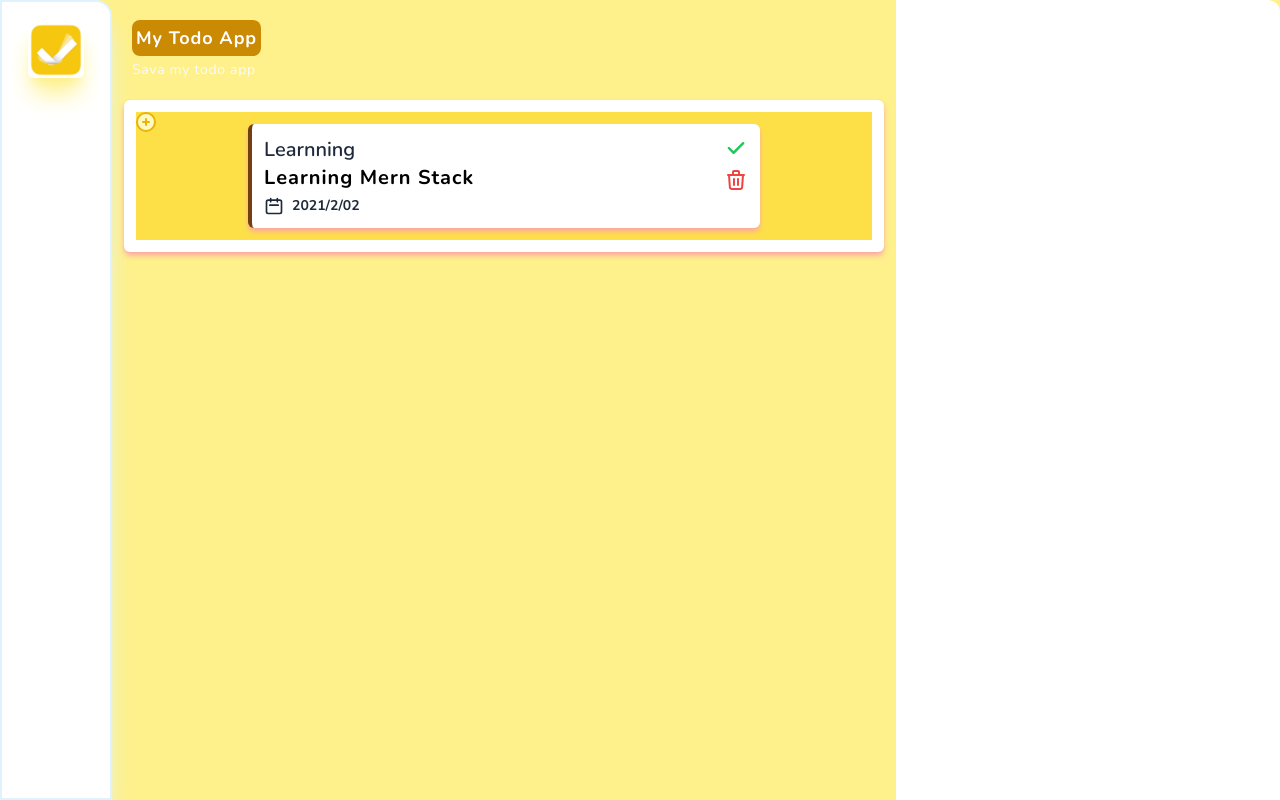
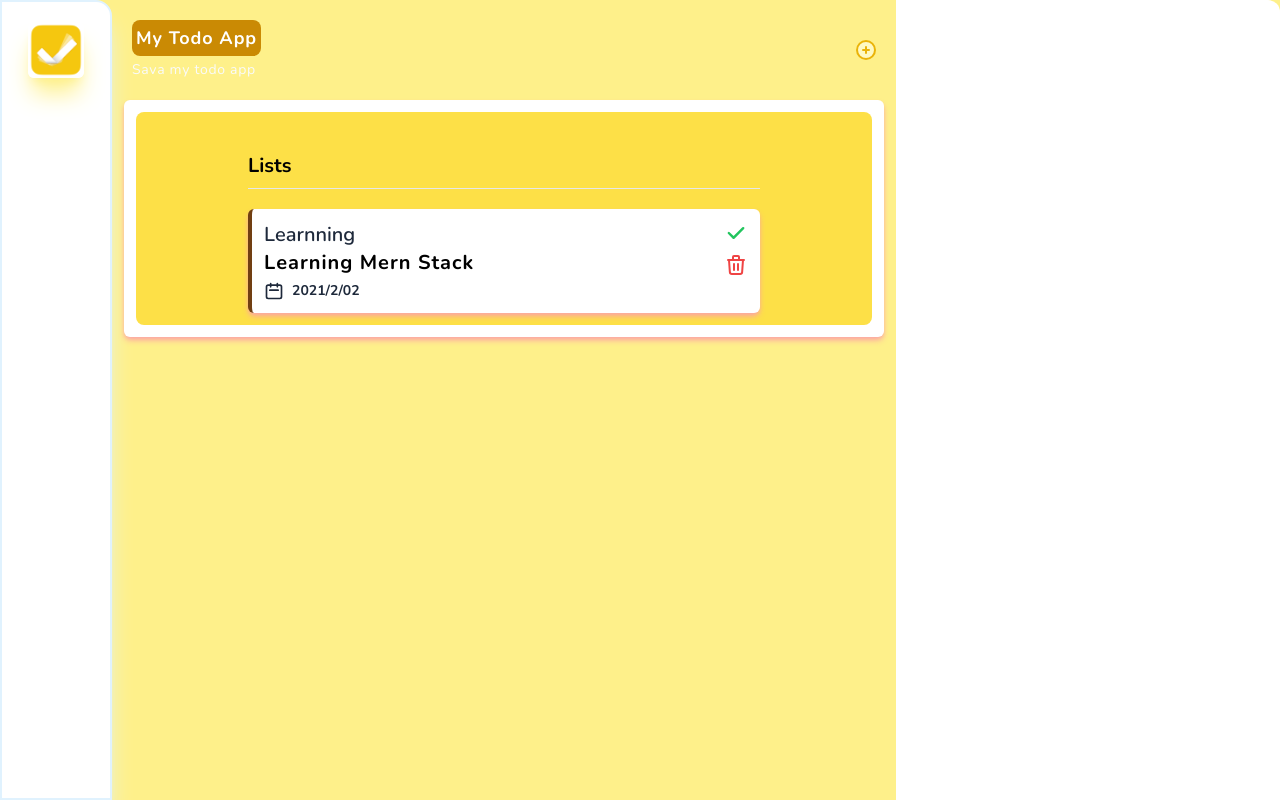
Before and after one commit to SubairMohamed/todo-pratical, a React (Create React App) app: page / in a window 1280 px wide. Built offline with nearby package versions, Linux system fonts and the light colour scheme.

Commit message:
nineth-changes

```diff
--- a/src/components/Main/Main.jsx
+++ b/src/components/Main/Main.jsx
@@ -13,15 +13,16 @@ const Main = () => {
                     <h1 className="text-lg font-bold tracking-wider bg-yellow-600 text-white rounded-lg p-1 mb-1">My Todo App</h1>
                     <p className="text-gray-50 text-sm tracking-wider">Sava my todo app</p>
                 </div>
-            </header>
-            <main className='bg-yellow-300 card-white relative'>
-                <div className="bg-yellow-500 text-white rounded-full flex justify-center items-center absolute">
+                <div className="bg-yellow-500 text-white rounded-full flex justify-center items-center">
                     <button>
                         <PlusCircleIcon className='w-5 h-5 text-yellow-100' />
                     </button>
                 </div>
+            </header>
+            <main className='bg-yellow-300 card-white'>
 
-                <div id='tasks' className='flex flex-col items-center justify-center bg-yellow-300 px-4'>
+                <div id='tasks' className='flex flex-col items-center justify-center bg-yellow-300 px-4 pt-10 rounded-lg'>
+                    <h1 className='text-left w-full font-bold border-b pb-2 mb-2 max-w-lg'>Lists</h1>
 
                     {/* task one  */}
 
```
